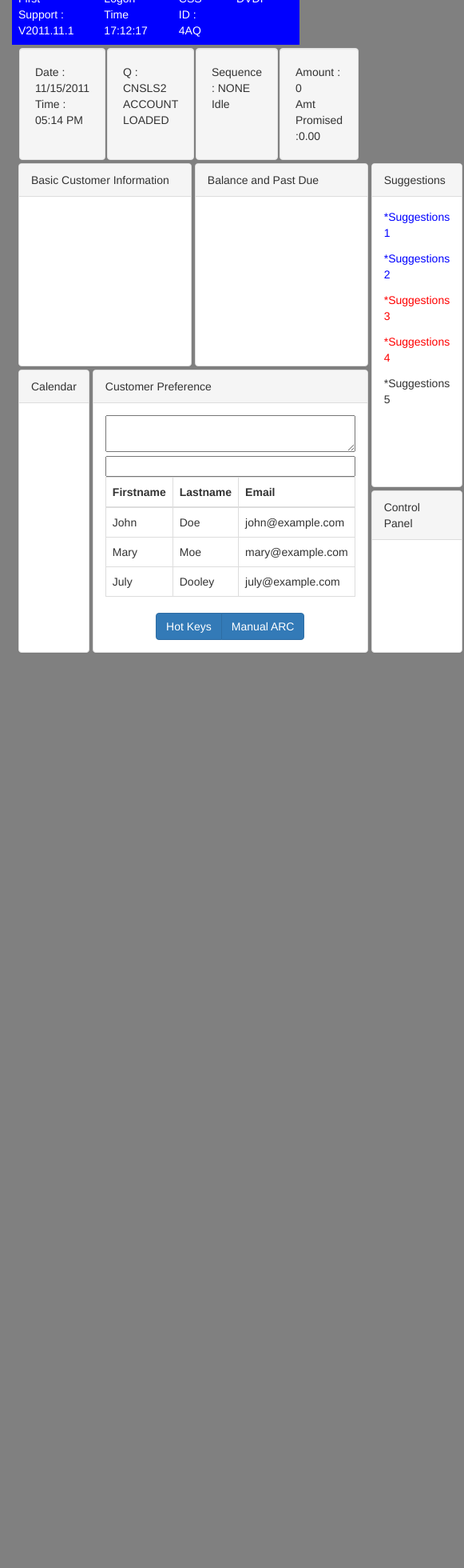
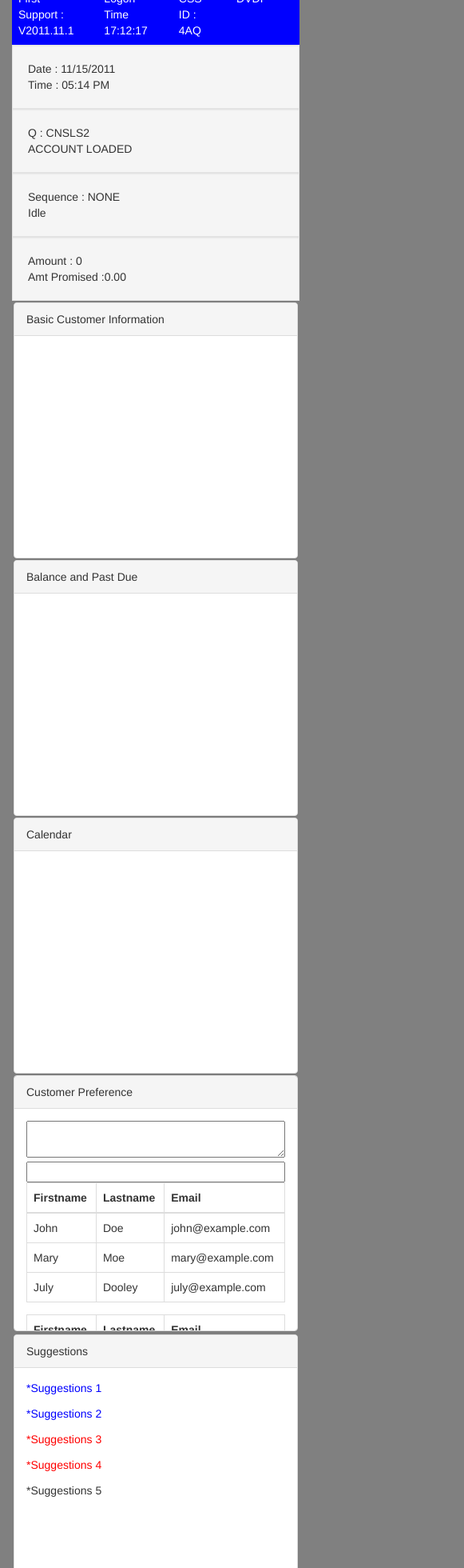
Before and after one commit to itskmyoo/naveen, an Angular app: page / in a window 390 px wide. Shown: the part 20-1980 px from the top of the page at 80% size, 581 px wide, since content can reach past the window. Before the commit the page ends 844 px from the top, so only its background shows below. Built offline with nearby package versions, Linux system fonts and the light colour scheme.

Commit message:
ui responsive

```diff
--- a/src/app/app.component.css
+++ b/src/app/app.component.css
@@ -3,7 +3,12 @@
 }
 
 .panel-default {
-  margin: 2px;
+  height: 320px;
+  overflow-y: auto;
+}
+
+.panel {
+  margin-bottom: 0px;
 }
 
 
@@ -14,3 +19,7 @@
 .blue {
   color:blue;
 }
+
+.col-md-8,.col-md-6,.col-md-12,.col-md-4,.col-md-3 {
+  padding: 1px;
+}
--- a/src/app/app.component.html
+++ b/src/app/app.component.html
@@ -1,38 +1,51 @@
 <div class="container" style="display:flex;flex-direction:column;height:100%;">
   <app-header></app-header>
-  <div class="" style="display:flex;flex-direction:row;flex:1;margin:0px 6px 6px 6px;">
 
 
-  <div class="" style="flex:4;display:flex;flex-direction:column">
 
-  <div class="" style="display:flex;flex-direction:row;flex:1">
 
-    <div class="panel panel-default" style="flex:2">
+  <div class="row">
+
+
+  <div class="row col-md-8" >
+
+  <div class="row" >
+    <div class="col-md-6">
+
+    <div class="panel panel-default" >
       <div class="panel-heading">Basic Customer Information</div>
       <div class="panel-body"></div>
     </div>
+  </div>
+  <div class="col-md-6">
 
-    <div class="panel panel-default" style="flex:2">
+    <div class="panel panel-default" >
       <div class="panel-heading">Balance and Past Due</div>
       <div class="panel-body"></div>
     </div>
-
+</div>
   </div>
 
 
-  <div class="" style="display:flex;flex-direction:row;flex:1">
+  <div class="row" >
 
-    <div class="panel panel-default" style="flex:2">
+    <div class="col-md-6">
+
+    <div class="panel panel-default" >
       <div class="panel-heading">Calendar</div>
       <div class="panel-body"></div>
     </div>
+  </div>
+  <div class="col-md-6">
 
-    <div class="panel panel-default" style="flex:2">
+    <div class="panel panel-default" >
       <div class="panel-heading">Customer Preference</div>
       <div class="panel-body">
         <textarea name="name" style="width:100%"></textarea>
         <br>
         <input type="text" name="" value="" style="width:100%">
+        <div class="table-responsive">
+
         <table class="table table-bordered">
           <thead>
             <tr>
@@ -59,6 +72,65 @@
             </tr>
           </tbody>
         </table>
+        </div>
+        <div class="table-responsive">
+
+        <table class="table table-bordered">
+          <thead>
+            <tr>
+              <th>Firstname</th>
+              <th>Lastname</th>
+              <th>Email</th>
+            </tr>
+          </thead>
+          <tbody>
+            <tr>
+              <td>John</td>
+              <td>Doe</td>
+              <td>john@example.com</td>
+            </tr>
+            <tr>
+              <td>Mary</td>
+              <td>Moe</td>
+              <td>mary@example.com</td>
+            </tr>
+            <tr>
+              <td>July</td>
+              <td>Dooley</td>
+              <td>july@example.com</td>
+            </tr>
+          </tbody>
+        </table>
+        </div>
+        <div class="table-responsive">
+
+        <table class="table table-bordered">
+          <thead>
+            <tr>
+              <th>Firstname</th>
+              <th>Lastname</th>
+              <th>Email</th>
+            </tr>
+          </thead>
+          <tbody>
+            <tr>
+              <td>John</td>
+              <td>Doe</td>
+              <td>john@example.com</td>
+            </tr>
+            <tr>
+              <td>Mary</td>
+              <td>Moe</td>
+              <td>mary@example.com</td>
+            </tr>
+            <tr>
+              <td>July</td>
+              <td>Dooley</td>
+              <td>july@example.com</td>
+            </tr>
+          </tbody>
+        </table>
+        </div>
         <div class="" style="text-align:center">
 
         <div class="btn-group" >
@@ -69,14 +141,16 @@
 
       </div>
     </div>
-
+</div>
   </div>
 
   </div>
 
-  <div class="" style="display:flex;flex-direction:column;flex:2">
+  <div class="row col-md-4" >
 
-    <div class="panel panel-default" style="flex:2">
+    <div class="col-md-12">
+
+    <div class="panel panel-default" style="height:400px;" >
       <div class="panel-heading">Suggestions</div>
       <div class="panel-body">
 
@@ -86,12 +160,15 @@
 
       </div>
     </div>
+  </div>
 
-    <div class="panel panel-default" style="flex:1">
+  <div class="col-md-12">
+
+    <div class="panel panel-default" style="height:240px;" >
       <div class="panel-heading">Control Panel</div>
       <div class="panel-body"></div>
     </div>
-
+</div>
   </div>
 
 
--- a/src/app/header/header.component.css
+++ b/src/app/header/header.component.css
@@ -7,8 +7,6 @@
 }
 
 .well {
-  width: 100%;
+  border-radius: 0px;
   margin-bottom: 0px;
-  margin-left: 1px;
-  margin-right: 1px;
 }
--- a/src/app/header/header.component.html
+++ b/src/app/header/header.component.html
@@ -12,9 +12,9 @@
     DVDP
   </div>
 </div>
-<div style="display:flex;flex-direction:row;justify-content:space-between;padding:4px 8px 2px 8px">
+<div class="row">
 
-    <div class="well" >
+    <div class="col-md-3 well" >
         <p class="black-text">
           Date : 11/15/2011
         </p>
@@ -22,7 +22,7 @@
           Time : 05:14 PM
         </p>
     </div>
-    <div class="well" >
+    <div class=" col-md-3 well" >
         <p class="black-text">
           Q : CNSLS2
         </p>
@@ -30,7 +30,7 @@
           ACCOUNT LOADED
         </p>
     </div>
-    <div class="well">
+    <div class="col-md-3 well">
         <p class="black-text">
           Sequence : NONE
         </p>
@@ -38,7 +38,7 @@
           Idle
         </p>
     </div>
-    <div class="well">
+    <div class="col-md-3 well">
         <p class="black-text">
           Amount : 0
         </p>
--- a/src/styles.css
+++ b/src/styles.css
@@ -7,3 +7,7 @@ body {
 p {
   margin: 0px;
 }
+
+.row {
+  margin: 0px;
+}
```
